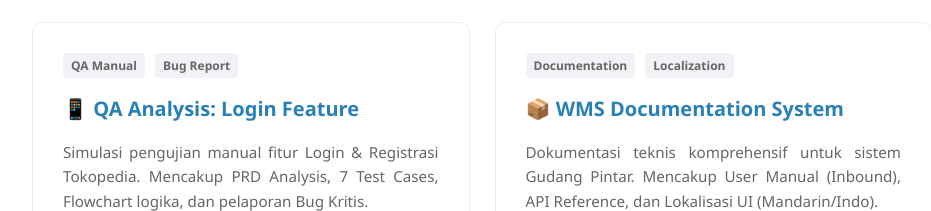
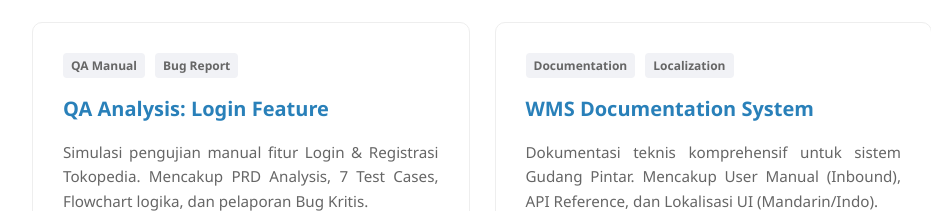
Before and after one commit to aqilaptri12/aqilaptri12.github.io, a plain HTML site: page index.html in a window 1280 px wide. Shown: the part 1353-1564 px from the top of the page, without its empty margins (158-1089 px from the left). Drawn offline with Linux system fonts and the light colour scheme.

Commit message:
feat: Update final CV HTML

```diff
--- a/index.html
+++ b/index.html
@@ -160,7 +160,7 @@
                         <span class="badge">QA Manual</span>
                         <span class="badge">Bug Report</span>
                     </div>
-                    <h3>📱 QA Analysis: Login Feature</h3>
+                    <h3>QA Analysis: Login Feature</h3>
                     <p>Simulasi pengujian manual fitur Login & Registrasi Tokopedia. Mencakup PRD Analysis, 7 Test Cases, Flowchart logika, dan pelaporan Bug Kritis.</p>
                 </div>
                 <a href="https://github.com/aqilaptri12/AppFeatureAnalysis_TokopediaLogin" class="btn-repo" target="_blank">Lihat Repository <i class="fas fa-arrow-right"></i></a>
@@ -172,7 +172,7 @@
                         <span class="badge">Documentation</span>
                         <span class="badge">Localization</span>
                     </div>
-                    <h3>📦 WMS Documentation System</h3>
+                    <h3>WMS Documentation System</h3>
                     <p>Dokumentasi teknis komprehensif untuk sistem Gudang Pintar. Mencakup User Manual (Inbound), API Reference, dan Lokalisasi UI (Mandarin/Indo).</p>
                 </div>
                 <a href="https://github.com/aqilaptri12/GudangPintar-Product-Docs" class="btn-repo" target="_blank">Lihat Repository <i class="fas fa-arrow-right"></i></a>
```
